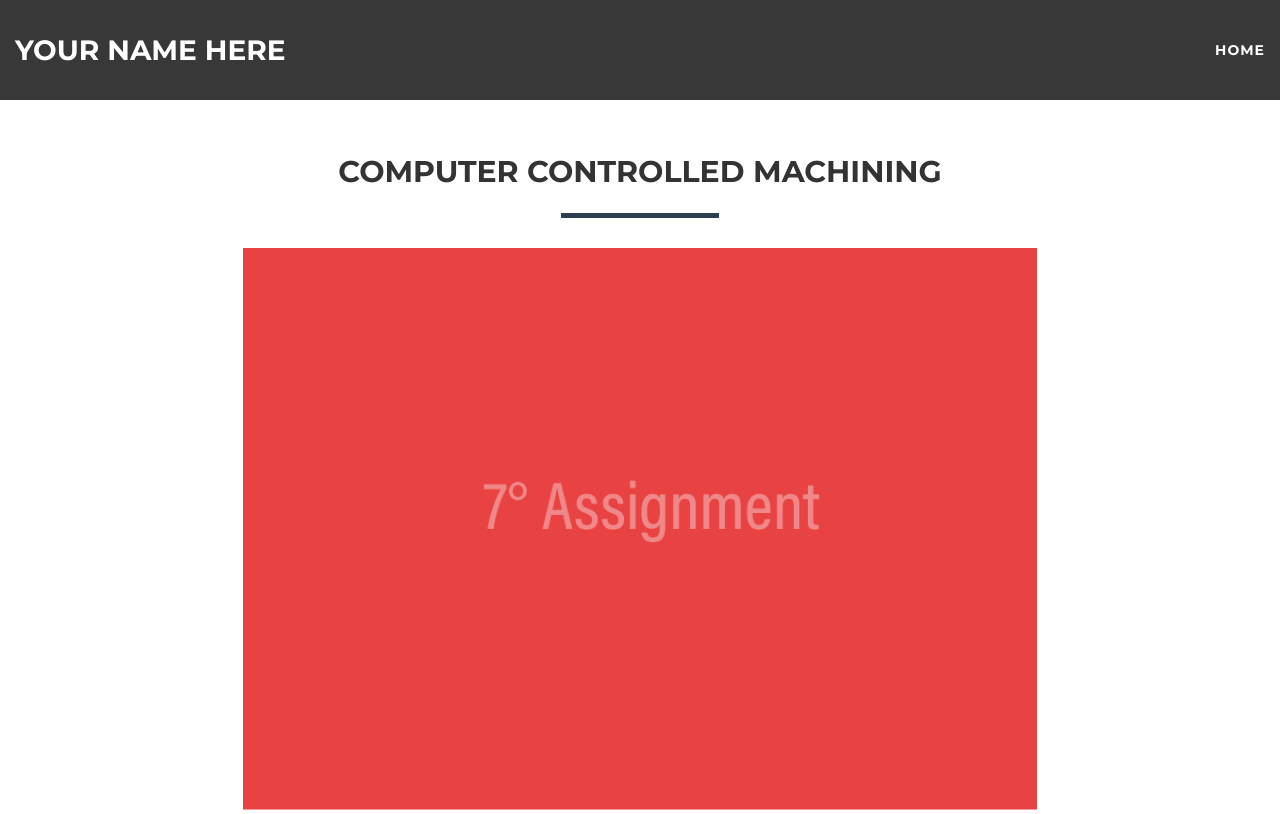
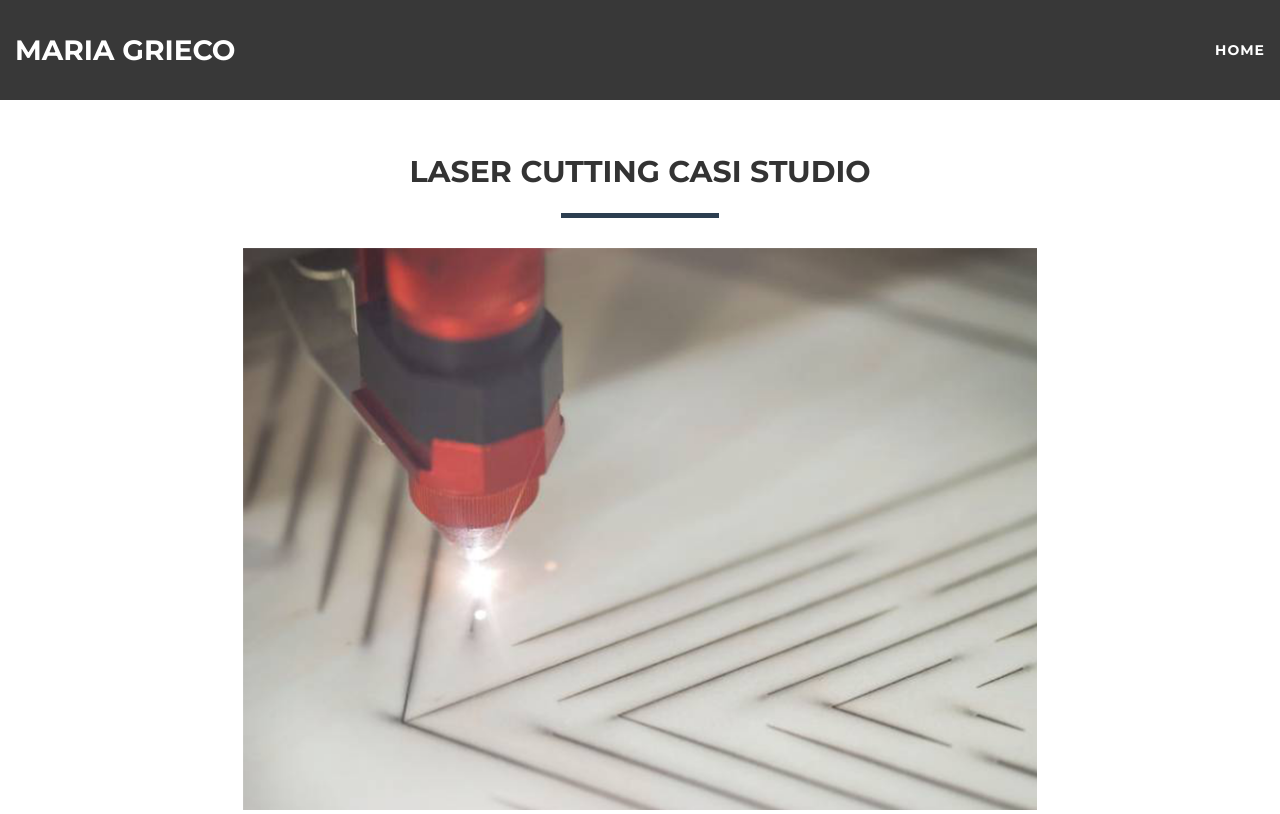
Before and after one commit to kromlaboro-caserta-fablab/Tirocini, a plain HTML site: page maria-grieco/computer_controlled_machining.html in a window 1280 px wide. Shown: the top 814 px of the page. Drawn offline with nearby package versions, Linux system fonts and the light colour scheme; files that its build step writes are made by us from their sources.

Commit message:
agg
modifiche

```diff
--- a/maria-grieco/computer_controlled_machining.html
+++ b/maria-grieco/computer_controlled_machining.html
@@ -9,7 +9,7 @@
     <meta name="description" content="">
     <meta name="author" content="">
 
-    <title>Your Name HERE</title>
+    <title>Maria Grieco Portfolio</title>
 
     <!-- Bootstrap Core CSS -->
     <link href="vendor/bootstrap/css/bootstrap.min.css" rel="stylesheet">
@@ -41,7 +41,7 @@
                 <button type="button" class="navbar-toggle" data-toggle="collapse" data-target="#bs-example-navbar-collapse-1">
                     <span class="sr-only">Toggle navigation</span> Menu <i class="fa fa-bars"></i>
                 </button>
-                <a class="navbar-brand" href="#page-top">YOUR NAME HERE</a>
+                <a class="navbar-brand" href="#page-top">Maria Grieco</a>
             </div>
 
             <!-- Collect the nav links, forms, and other content for toggling -->
@@ -76,9 +76,9 @@
         <div class="row row-centered">
             <div class="col-lg-8 col-lg-offset-2">
                 <div class="modal-body">
-                  <h2>Computer Controlled Machining</h2>
+                  <h2>Laser Cutting casi studio</h2>
                   <hr class="star-primary">
-                  <img src="img/7.png" class="img-responsive img-centered" alt="">
+                  <img src="img/nuovo6.png" class="img-responsive img-centered" alt="">
 
                   <h1>You text HERE</h1>
                   <br>
```
Also changed, not shown: maria-grieco/3dscanning_and_printing.html (+1 -1 lines).
